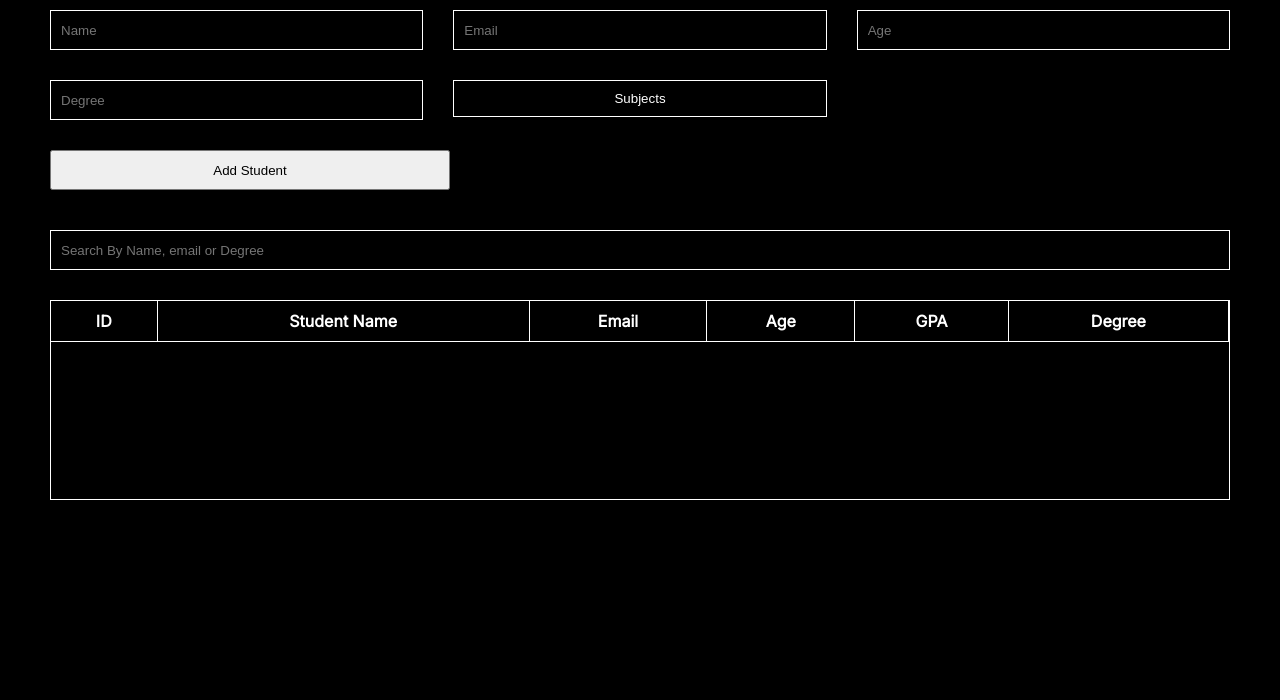
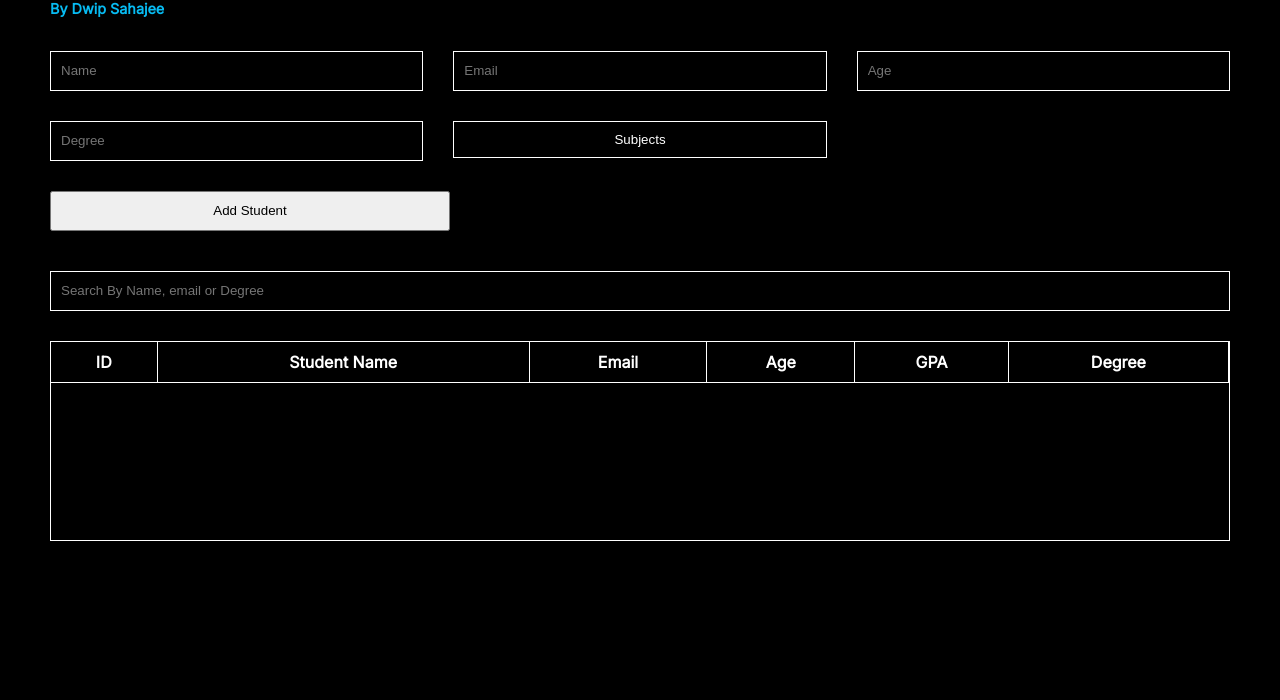
Before and after one commit to shawninnit/Sgrade, a website: page index.html in a window 1280 px wide. Shown: the part 100-800 px from the top of the page. Drawn offline with Linux system fonts and the light colour scheme.

Commit message:
Update index.html

```diff
--- a/index.html
+++ b/index.html
@@ -16,6 +16,7 @@
 
     <div class="container">
         <h1>SGRADE</h1>
+         <h6 class="text-center" style="font-size: 0.9rem; margin-top: -10px; color: #07bbf2;">By Dwip Sahajee</h6>
         <div class="input-container">
             <input type="text" placeholder="Name" id="name">
             <input type="email" placeholder="Email" id="email">
```
